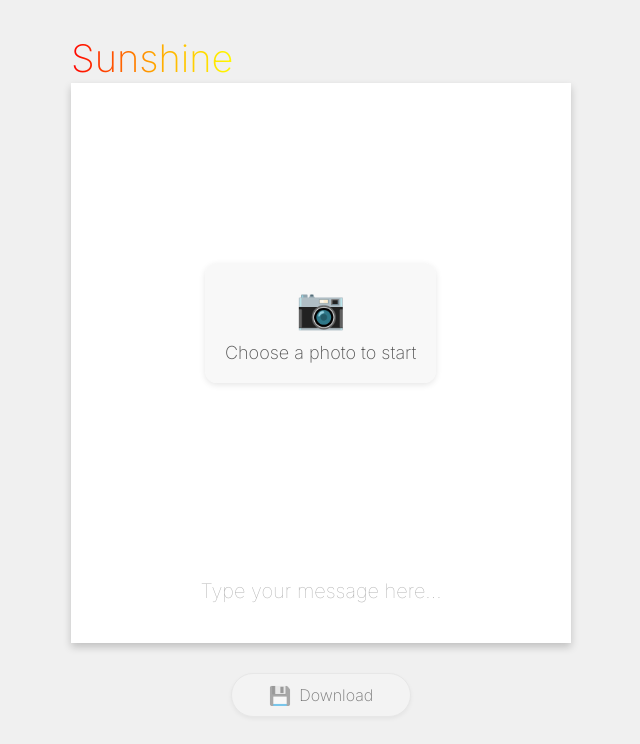
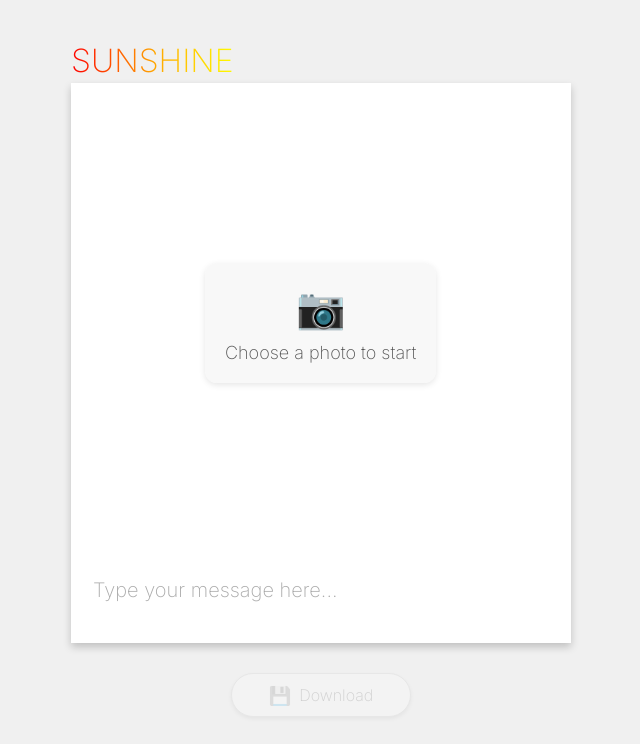
Before and after one commit to ocinpp/suncatcher-photo, a Vue app: page / in a window 1280 px wide. Shown: the top 744 px of the page, without its empty margins (319-959 px from the left). Built offline with nearby package versions, Linux system fonts and the light colour scheme.

Commit message:
Update background image handling and style

```diff
--- a/src/components/PolaroidViewer.vue
+++ b/src/components/PolaroidViewer.vue
@@ -48,7 +48,7 @@
     <button
       class="download-button"
       @click.stop="downloadPolaroid"
-      :disabled="hasImage"
+      :disabled="!hasImage"
       :class="{ disabled: !hasImage }"
     >
       <span class="button-icon">💾</span>
@@ -69,6 +69,7 @@ const hasImage = ref(false);
 const isLoading = ref(false);
 const userMessage = ref("");
 const currentImageSrc = ref("");
+let backgroundCanvas = null;
 
 // Canvas and effect variables
 let ctx = null;
@@ -80,6 +81,10 @@ let tiltX = 0,
   prevTiltY = 0;
 let animationFrameId = null;
 let observer = null;
+let bgElement = null;
+
+// Constants
+const MAX_BACKGROUND_SIZE = 1200; // Maximum size for background image
 
 // Initialize canvas and event listeners
 onMounted(() => {
@@ -138,6 +143,23 @@ onMounted(() => {
   imageInput.value.addEventListener("click", (e) => {
     e.stopPropagation();
   });
+
+  // Create background element for mobile compatibility
+  bgElement = document.createElement("div");
+  bgElement.id = "bg-fallback";
+  bgElement.className = "background-fallback";
+  document.body.appendChild(bgElement);
+
+  // Create a background canvas for resizing large images
+  backgroundCanvas = document.createElement("canvas");
+
+  // Apply background image when it changes
+  watch(currentImageSrc, (newSrc) => {
+    if (newSrc) {
+      // Create a resized version of the image for the background
+      createResizedBackground(newSrc);
+    }
+  });
 });
 
 // Clean up event listeners
@@ -150,12 +172,10 @@ onUnmounted(() => {
   if (observer) {
     observer.disconnect();
   }
-});
 
-// Watch for image changes to update the background
-watch(currentImageSrc, (newSrc) => {
-  if (newSrc) {
-    document.body.style.setProperty("--bg-image", `url(${newSrc})`);
+  // Remove fallback background if it exists
+  if (bgElement && bgElement.parentNode) {
+    bgElement.parentNode.removeChild(bgElement);
   }
 });
 
@@ -261,6 +281,75 @@ function handleImageUpload(e) {
     };
     reader.readAsDataURL(file);
   }
+}
+
+// Function to create a resized version of the image for background
+function createResizedBackground(imageSrc) {
+  const bgImage = new Image();
+
+  bgImage.onload = () => {
+    try {
+      // Calculate new dimensions while maintaining aspect ratio
+      let newWidth, newHeight;
+
+      if (bgImage.width > bgImage.height) {
+        newWidth = Math.min(bgImage.width, MAX_BACKGROUND_SIZE);
+        newHeight = (bgImage.height / bgImage.width) * newWidth;
+      } else {
+        newHeight = Math.min(bgImage.height, MAX_BACKGROUND_SIZE);
+        newWidth = (bgImage.width / bgImage.height) * newHeight;
+      }
+
+      // Set canvas dimensions
+      backgroundCanvas.width = newWidth;
+      backgroundCanvas.height = newHeight;
+
+      // Draw resized image to canvas
+      const bgCtx = backgroundCanvas.getContext("2d");
+      bgCtx.drawImage(bgImage, 0, 0, newWidth, newHeight);
+
+      // Get data URL of resized image
+      const resizedImageUrl = backgroundCanvas.toDataURL("image/jpeg", 0.7); // Use JPEG with 70% quality for smaller size
+
+      // Detect if we're on a mobile device
+      const isMobile =
+        /Android|webOS|iPhone|iPad|iPod|BlackBerry|IEMobile|Opera Mini/i.test(
+          navigator.userAgent
+        );
+
+      if (isMobile) {
+        // Use the fallback element for mobile
+        bgElement.style.backgroundImage = `url(${resizedImageUrl})`;
+        // Clear the CSS variable to avoid duplicate backgrounds
+        document.body.style.setProperty("--bg-image", "none");
+      } else {
+        // Use the CSS variable for desktop
+        document.body.style.setProperty(
+          "--bg-image",
+          `url(${resizedImageUrl})`
+        );
+        // Clear the fallback background
+        bgElement.style.backgroundImage = "none";
+      }
+    } catch (error) {
+      console.error("Error creating background:", error);
+      // Fallback to solid color background if there's an error
+      document.body.style.setProperty("--bg-image", "none");
+      bgElement.style.backgroundImage = "none";
+      document.body.style.backgroundColor = "#f0f0f0";
+    }
+  };
+
+  bgImage.onerror = () => {
+    console.error("Error loading background image");
+    // Fallback to solid color background
+    document.body.style.setProperty("--bg-image", "none");
+    bgElement.style.backgroundImage = "none";
+    document.body.style.backgroundColor = "#f0f0f0";
+  };
+
+  // Load the image
+  bgImage.src = imageSrc;
 }
 
 function handleDeviceOrientation(e) {
@@ -520,7 +609,6 @@ body {
   min-height: 100vh;
   margin: 0;
   background-color: #f0f0f0;
-  font-family: Arial, sans-serif;
   position: relative;
   overflow-x: hidden;
 }
@@ -543,16 +631,34 @@ body::before {
   will-change: background-image;
 }
 
+/* Fallback background for mobile compatibility */
+.background-fallback {
+  position: fixed;
+  top: 0;
+  left: 0;
+  width: 100%;
+  height: 100%;
+  background-size: cover;
+  background-position: center;
+  background-repeat: no-repeat;
+  filter: grayscale(100%);
+  z-index: -1; /* Same z-index as body::before */
+  transition: background-image 0.3s;
+  pointer-events: none;
+}
+
 .container {
   display: flex;
   flex-direction: column;
   align-items: center;
   justify-content: center;
-  width: 95vw;
-  max-width: 95vw;
-  /* padding: 20px; */
+  width: 100%;
+  max-width: 100%;
+  padding: 20px;
   box-sizing: border-box;
   gap: 20px;
+  position: relative;
+  z-index: 1;
 }
 
 .polaroid-wrapper {
@@ -619,9 +725,11 @@ body::before {
 .polaroid-text {
   font-family: "Inter", sans-serif;
   font-weight: 200;
-  font-size: 38px;
+  font-size: 32px;
+  text-align: left;
+  text-transform: uppercase;
   position: absolute;
-  top: -48px; /* Position above Polaroid */
+  top: -42px; /* Position above Polaroid */
   left: 0;
   width: 100%;
   margin: 0;
@@ -640,7 +748,6 @@ body::before {
   background-clip: text;
   color: transparent;
   contain: content;
-  text-align: left;
 }
 
 .file-input-container {
@@ -703,7 +810,6 @@ body::before {
   bottom: 10px;
   left: var(--polaroid-padding);
   right: var(--polaroid-padding);
-  padding: 5px;
   z-index: 3;
   height: 60px; /* Fixed height to prevent layout shift */
   contain: layout size style;
@@ -714,16 +820,14 @@ body::before {
   height: var(--message-input-height);
   min-height: var(--message-input-height);
   max-height: 100px;
-  padding: 8px;
   border: none;
   background: transparent;
   font-family: "Inter", sans-serif;
   font-size: 20px;
-  font-weight: 100;
   line-height: 1.5;
   resize: none;
   outline: none;
-  text-align: center;
+  text-align: left;
   overflow-y: auto;
   box-sizing: border-box;
 }
```
